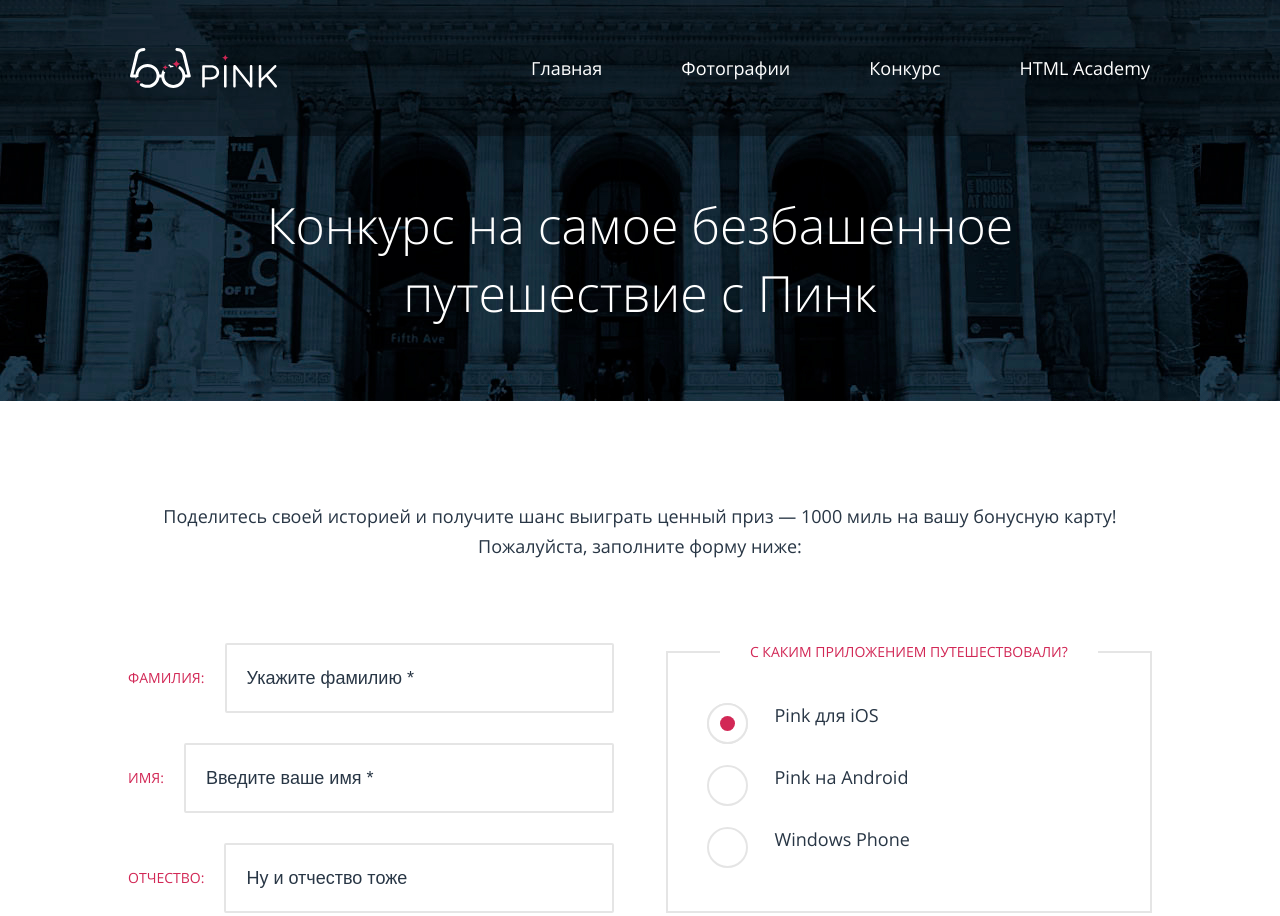
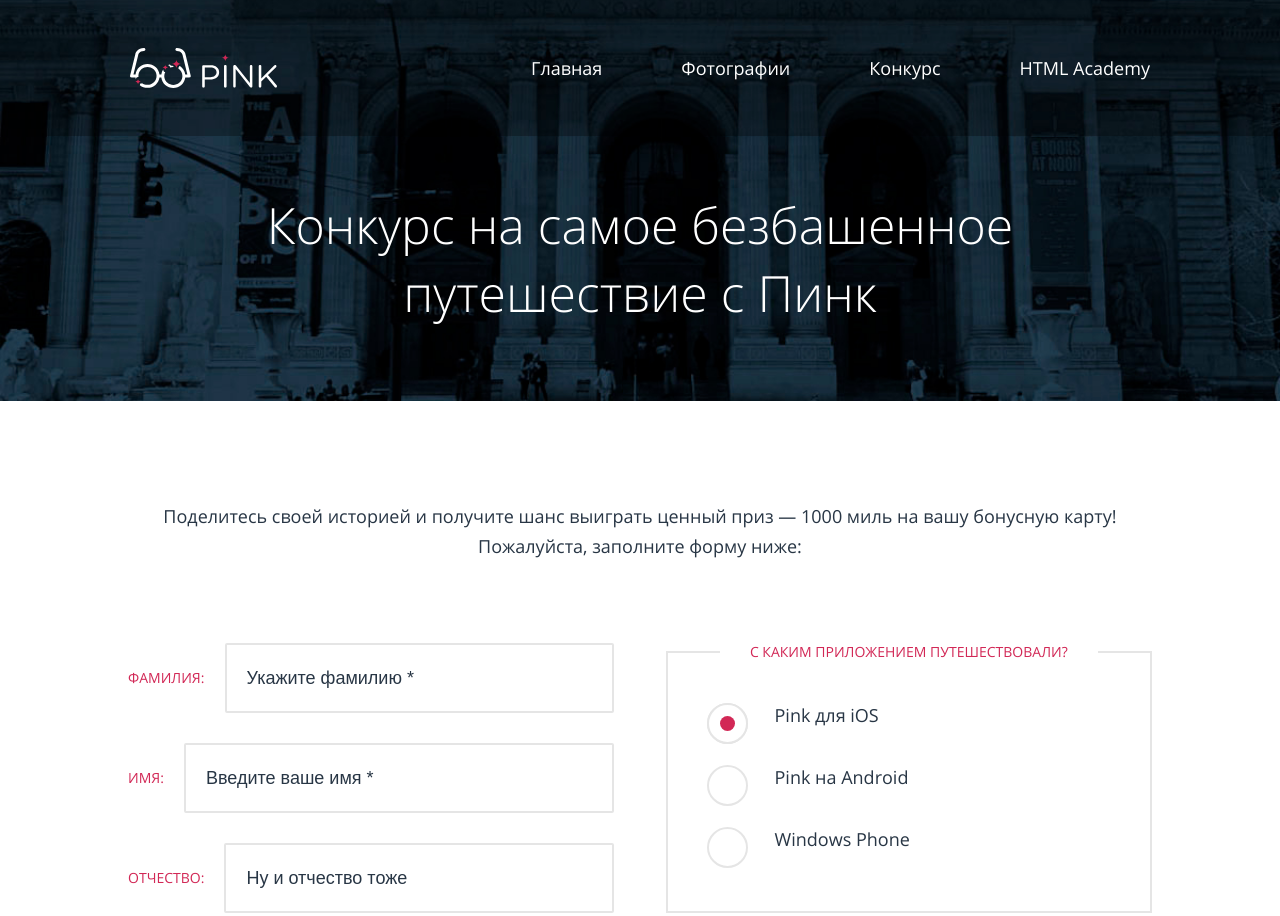
Before and after one commit to multiversal-destroyer/pink, a website: page source/form.html in a window 1280 px wide. Shown: the top 916 px of the page. Drawn offline with nearby package versions, Linux system fonts and the light colour scheme; files that its build step writes are made by us from their sources.

Commit message:
fix: modified images in form files

```diff
--- a/source/sass/blocks/_lottery.scss
+++ b/source/sass/blocks/_lottery.scss
@@ -3,7 +3,9 @@
 .lottery {
 
   &__title {
-    background-image: url("/source/img/back-desktop.png");
+    background-image: url("/source/img/back-mobile.png");
+    background-size: cover;
+    background-position: 50% 10%;
     font-size: 24px;
     font-weight: 300;
     color: $basic-white;
@@ -11,11 +13,13 @@
     text-align: center;
 
     @media (min-width: $tablet-width) {
+      background-image: url("/source/img/back-tablet.png");
       font-size: 50px;
       padding: 191px 46px 74px 46px;
     }
 
     @media (min-width: $desktop-width) {
+      background-image: url("/source/img/back-desktop.png");
       padding: 191px 146px 74px 146px;
     }
   }
```
